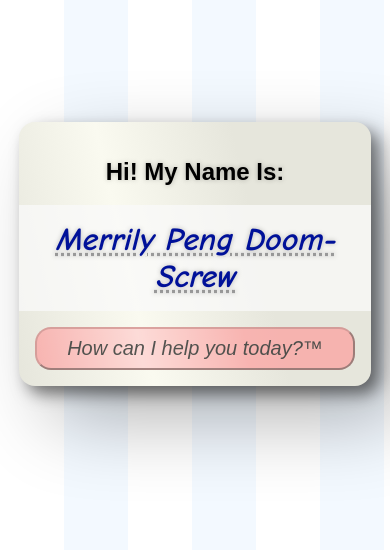
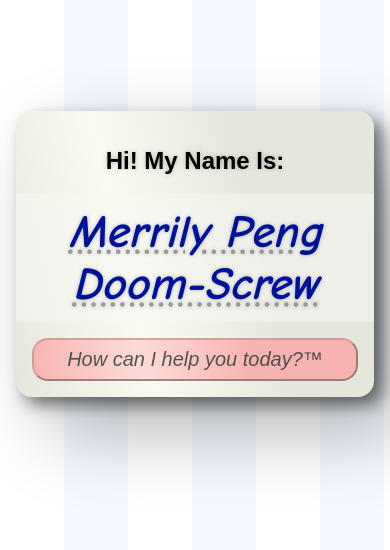
Before and after one commit to erinaceous/cumberbatcher, a website: page index.html in a window 390 px wide. Shown: the part 168-718 px from the top of the page. Drawn offline with Linux system fonts and the light colour scheme; a web font is replaced by a local one.

Commit message:
made responsive

```diff
--- a/index.html
+++ b/index.html
@@ -3,20 +3,41 @@
     <head>
         <meta charset="UTF-8">
         <meta name="viewport" content="width=device-width, initial-scale=1.0" />
+        <link href="https://fonts.cdnfonts.com/css/handwritten" rel="stylesheet">
         <title>the cumberbatcher</title>
         <style>
+            #name-outer {
+                background-color: rgba(250, 250, 250, 0.5);
+                margin: 1rem -1rem;
+                padding: 0px;
+                cursor: pointer;
+                width: calc(100% + 2rem);
+                height: 8rem;
+                overflow: clip;
+                display: flex;
+                flex-direction: column;
+                align-items: center;
+                justify-content: center;
+            }
             #name {
+                margin: 0;
                 text-decoration: underline;
                 text-decoration-color: #999;
                 text-decoration-style: dotted;
                 text-decoration-skip: none;
-                font-family: "Comic Sans MS", sans-serif;
+                text-decoration-skip-ink: all;
+                text-decoration-skip-spaces: none;
+                font-family: "Handwritten", "Comic Sans MS", sans-serif;
                 font-style: italic;
+                font-size: 300%;
                 color: #019;
-                background-color: rgba(250, 250, 250, 0.75);
-                margin: 1rem -1rem;
-                padding: 1rem;
-                cursor: pointer;
+                text-align: center;
+                text-overflow: fade;
+                transform-origin: center;
+                width: 100%;
+                height: 100%;
+                padding-right: 1rem;
+                text-align: justify-all;
             }
             #name:hover {
                 color: #45D;
@@ -44,8 +65,7 @@
                 align-self: center;
                 text-align: center;
                 margin: 0 auto;
-                min-width: 320px;
-                max-width: 75vw;
+                max-width: calc(min(40rem, 100vw) - 4rem);
                 border-radius: 1rem;
                 padding: 1rem;
                 box-shadow: 2rem 2rem 5rem rgba(0, 0, 0, 0.3), .5rem .5rem 1rem rgba(0, 0, 0, 0.5);
@@ -75,7 +95,11 @@
     </head>
     <body>
         <h2>Hi! My Name Is:</h2>
-        <h1 id="name" class="loading" title="Click to copy!">Namey McNamerson</h1>
+        <div id="name-outer">
+            <div id="name-wrapper">
+                <h1 id="name" class="loading" title="Click to copy!">Namey McNamerson</h1>
+            </div>
+        </div>
         <button type="button" id="button">How can I help you today?&trade;</button>
         <script type="module">
             import { Cumberbatcher } from "./index.js";
@@ -85,6 +109,7 @@
                 cumberbatcher.generate();
                 document.getElementById("name").innerHTML = cumberbatcher.name;
                 document.getElementById("name").classList.remove("loading");
+                resize();
             }
 
             function copy() {
@@ -93,8 +118,18 @@
                 );
             }
 
+            function resize() {
+                let outer = document.getElementById("name-outer");
+                let name = document.getElementById("name");
+                let w = (outer.clientWidth / (name.scrollWidth));
+                let h = (outer.clientHeight / (name.scrollHeight));
+                name.style.scale = Math.min(w, h);
+            }
+
             document.getElementById("button").addEventListener("click", doIt);
             document.getElementById("name").addEventListener("click", copy);
+            window.addEventListener("resize", resize);
+            resize();
             doIt();
         </script>
     </body>
--- a/index.js
+++ b/index.js
@@ -40,9 +40,17 @@ const needsHyphen = [
     "a", "e", "i", "o", "u", "s"
 ]
 
+const duoNeedsHyphen = [
+    "ss",
+    "yd",
+    "ff",
+    "gr",
+    "gg"
+]
+
 
 const needsCaps = [
-    " ", ".", "-", "!"
+    " ", ".", "-", "!", ",", "*"
 ]
 
 
@@ -81,12 +89,15 @@ export class Word {
             return titleCase(end.fragment);
         }
         let word = [start.fragment, end.fragment]
+        let endChar = start.fragment[start.fragment.length - 1].toLowerCase();
+        let startChar = end.fragment[0].toLowerCase();
         if (
             (
                 (start.hyphenate || end.hyphenate)
-                || (start.fragment.toLowerCase().endsWith(end.fragment[0].toLowerCase()))
-                || needsHyphen.includes(start.fragment[start.fragment.length - 1].toLowerCase())
-                || needsHyphen.includes(end.fragment[0].toLowerCase())
+                || (startChar === endChar)
+                || needsHyphen.includes(startChar)
+                || needsHyphen.includes(endChar)
+                || duoNeedsHyphen.includes(startChar + endChar)
             )
             && (
                 start.fragment[start.fragment.length - 1] !== " "
```
